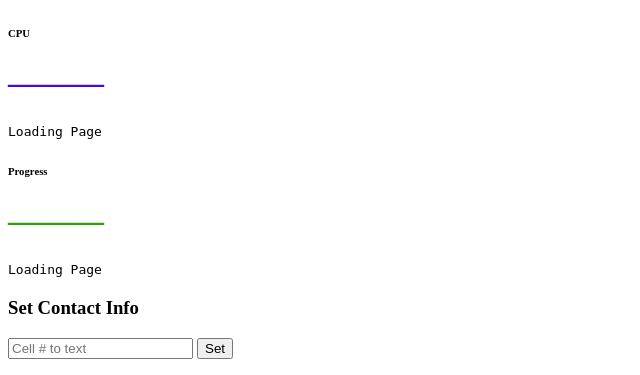
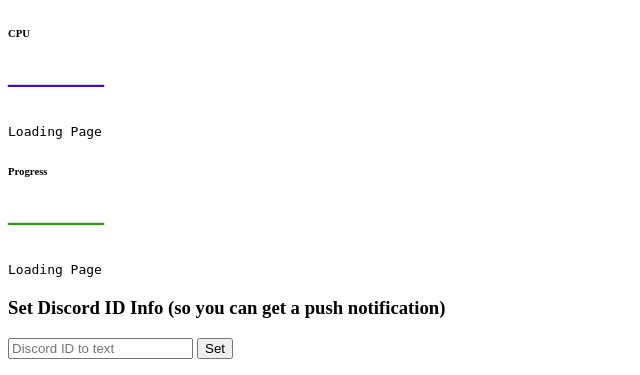
Before and after one commit to bc/loop-flask, a Flask app: page /webclient in a window 1280 px wide; the page is wider, and only the part inside the window is pictured. Shown: the part 661-1036 px from the top of that part, without its empty margins (0-640 px from the left). Run offline with Flask 2, Linux system fonts and the light colour scheme.

Commit message:
operational predicate to discord notification

```diff
--- a/src/app.py
+++ b/src/app.py
@@ -2,6 +2,7 @@ import logging
 import logging
 import os
 
+import requests
 import sentry_sdk
 from flask import Flask, request, jsonify, abort, Response, render_template, redirect
 from sentry_sdk.integrations.flask import FlaskIntegration
@@ -9,9 +10,9 @@ from sentry_sdk.integrations.flask import FlaskIntegration
 from loop_helpers.authentication import validate_token, gen_new_token
 from loop_helpers.datafunctions import get_last_observation_line, try_parse_object_as, compose_CPU, is_normalized, \
     compose_OBS, Observation
-from loop_helpers.notifications import push_telegram_notification, text_update, Predicate, CellPhone, get_contactinfo, \
+from loop_helpers.notifications import push_telegram_notification, Predicate, get_contactinfo, \
     predicate_is_triggered, parse_predicate, list_of_predicate_to_json, get_predicates, clear_all_predicates, \
-    clear_contactinfo, verify_cellnumber
+    clear_contactinfo, DiscordID
 
 app = Flask(__name__)
 DATAFOLDERPATH = "../data"
@@ -79,17 +80,59 @@ def set_predicates():
 @app.route('/set_contactinfo/', methods=['POST', 'GET'])
 def set_contactinfo():
     token: str = validate_token(request, DATAFOLDERPATH)
-    payload: str = request.args.get("cell")
-    cell_int: int = try_parse_object_as(payload, int)
-    better_cell_number = verify_cellnumber(cell_int)
-    cell_no = CellPhone(better_cell_number)
+    payload: str = request.args.get("contact_number")
+    my_id: int = try_parse_object_as(payload, int)
+    val = DiscordID(my_id)
     target_filepath = os.path.join(DATAFOLDERPATH, "%s_contactinfo.txt" % token)
     # overwrite prior contact info
     with open(target_filepath, "w") as myfile:
-        newline = CellPhone.to_json(cell_no)
+        newline = DiscordID.to_json(val)
         myfile.writelines(newline)
     return Response(
         "added new contact info:" + newline,
+        status=200)
+
+
+def ping_discorder(discord_id, message):
+    url = "https://ptb.discord.com/api/webhooks/769345876153729045/wWF2vgmF7a4c1TPiRgEjQTF1QPp8s9JogZYLMgM2e7fjKwPX25l00MeGY9P1i2wLwbmq"
+
+    payload = "{\"username\": \"LoopBot\", \"content\": \"%s<@%s>\"}"%(discord_id.value, message)
+    headers = {
+        'Content-Type': 'application/json'
+    }
+    response = requests.request("POST", url, headers=headers, data=payload)
+    print(response.text.encode('utf8'))
+
+def ping_discord_general(message):
+    url = "https://ptb.discord.com/api/webhooks/769345876153729045/wWF2vgmF7a4c1TPiRgEjQTF1QPp8s9JogZYLMgM2e7fjKwPX25l00MeGY9P1i2wLwbmq"
+
+    payload = "{\"username\": \"LoopBot\", \"content\": \"%s\"}"%(message)
+    headers = {
+        'Content-Type': 'application/json'
+    }
+    response = requests.request("POST", url, headers=headers, data=payload)
+    return(response)
+
+
+@app.route('/ping_general/', methods=['POST', 'GET'])
+def ping_general():
+    res = ping_discord_general("general_Message")
+    return Response("posted; %s" % res, status=200)
+
+
+@app.route('/set_discord_id/', methods=['POST', 'GET'])
+def set_discord_id():
+    token: str = validate_token(request, DATAFOLDERPATH)
+    discord_id: str = request.args.get("id_no")
+    target_filepath = os.path.join(DATAFOLDERPATH, "%s_discord_id.txt" % token)
+    print('should APN ping with %s'%discord_id)
+    # overwrite prior apn info
+    with open(target_filepath, "w") as myfile:
+        myfile.writelines(discord_id)
+    message="Welcome to the team!"
+    ping_discorder(discord_id, message)
+    return Response(
+        "added new apn info:" + discord_id,
         status=200)
 
 
@@ -103,7 +146,7 @@ def clear_contactinfo_endpoint():
 @app.route('/get_contactinfo/', methods=['GET'])
 def get_contactinfo_endpoint():
     token = validate_token(request, DATAFOLDERPATH)
-    contact_info = CellPhone.to_json(get_contactinfo(token, DATAFOLDERPATH))
+    contact_info = DiscordID.to_json(get_contactinfo(token, DATAFOLDERPATH))
     print(contact_info)
     return contact_info
 
@@ -163,12 +206,9 @@ def update():
 
 def ping_user(obs, token, message_type):
     app.logger.info("Sending %s push notification to user phone" % message_type)
-    twilio_resp = text_update(token, "Loop Says\n%s:%s" % (message_type, obs), DATAFOLDERPATH)
-    print(twilio_resp)
-    if twilio_resp:
-        return "posted; notified"
-    else:
-        return "posted; notification failed"
+    discord_id = get_contactinfo(token, DATAFOLDERPATH)
+    res  = ping_discorder(discord_id,"Loop says:%s,%s" % (message_type,obs))
+    print("discord outcome: " + res)
 
 
 @app.route('/update_screenshot/', methods=['POST'])
--- a/src/loop_helpers/authentication.py
+++ b/src/loop_helpers/authentication.py
@@ -31,8 +31,8 @@ def gen_new_token(datapath: str):
     targetAbspath = os.path.join(datapath, "%s.txt" % new_token)
     user_file = open(targetAbspath, "a")
     now = time.time()
-    L = ["APN:unknown\n", "init:%s\n" % now]
-    user_file.writelines(L)
+    header_lines = ["init:%s\n" % now]
+    user_file.writelines(header_lines)
     user_file.write(compose_OBS(-1))
     user_file.write(compose_CPU("INIT", -1))
     user_file.close()
--- a/src/static/predicate_helpers.js
+++ b/src/static/predicate_helpers.js
@@ -91,26 +91,26 @@ function gen_and_send_predicate(form_id, button_id, predicate_raw_id) {
     }
 }
 
-function post_contactinfo(cell_number, document_id_for_status) {
+function post_contactinfo(contact_number, document_id_for_status) {
     var requestOptions = {
         method: 'POST',
         redirect: 'follow'
     };
     const status_object = document.getElementById(document_id_for_status)
     var response_status;
-    cell_number = cell_number.trim();
-    //if they entered nothing
-    if(cell_number == ""){
+    contact_number = contact_number.trim();
+    //if they entered nothing or non numbers, err out
+    if(contact_number == ""){
         alert("You gave a blank phone number");
         status_object.style = "background-color: yellow;"
         return;
         //if it's not a pure number
-    } else if (/^\d+$/.test(cell_number)==false){
+    } else if (/^\d+$/.test(contact_number)==false){
         alert("No symbols please, try again with only digits")
         status_object.style = "background-color: yellow;"
         return;
     }
-    fetch(`/set_contactinfo/?token=${get_token_from_param()}&cell=${cell_number}`, requestOptions)
+    fetch(`/set_contactinfo/?token=${get_token_from_param()}&contact_number=${contact_number}`, requestOptions)
         .then(function(response){
             response_status = response.status;
             if (response_status != 200){
--- a/src/static/webclient.js
+++ b/src/static/webclient.js
@@ -100,7 +100,7 @@ function update_observation(input_token, obs_str){
             method: 'POST',
             redirect: 'follow'
         };
-        console.log(obs_str + "is the str");
+
 var endpt = `/update_obs/?token=${input_token}&obs=${obs_str}`;
     console.log(endpt);
         fetch(endpt, requestOptions)
--- a/src/templates/webclient.html
+++ b/src/templates/webclient.html
@@ -111,11 +111,11 @@
 <kbd id="obs_time">Loading Page</kbd>
 
 <p>
-<h3>Set Contact Info</h3>
-<input type="tel" placeholder="Cell # to text" id="cellnumber_input">
+<h3>Set Discord ID Info (so you can get a push notification)</h3>
+<input type="tel" placeholder="Discord ID to text" id="discord_id_input">
 <a>
-    <button id="cell_set_button"
-            onclick="post_contactinfo(document.getElementById('cellnumber_input').value,'cell_set_button')">Set
+    <button id="discord_set_button"
+            onclick="post_contactinfo(document.getElementById('discord_id_input').value,'discord_set_button')">Set
     </button>
 </a>
 </p>
```
Also changed, not shown: src/loop_helpers/notifications.py (+3 -32 lines).
